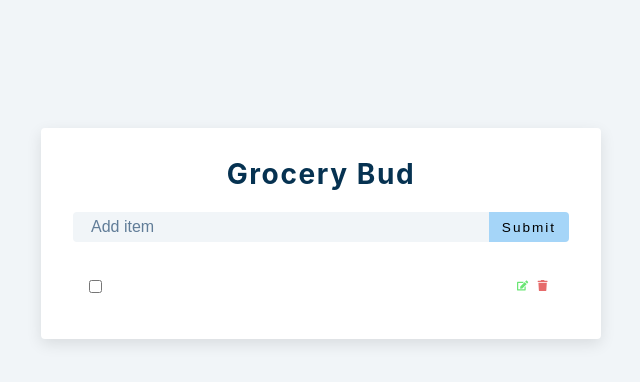
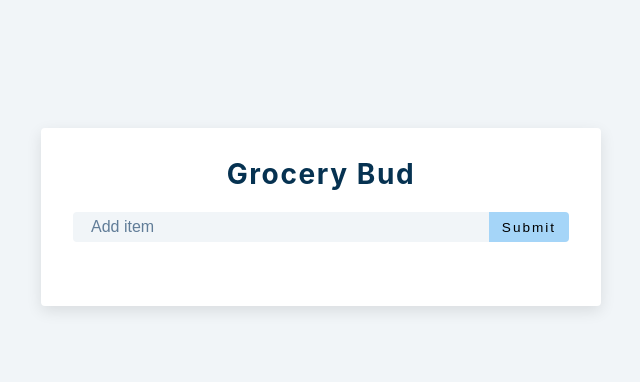
Before and after one commit to lilianlee0213/react-projects, a React (Create React App) app in the folder 10-grocery-bud/: page / in a window 1280 px wide. Shown: the top 382 px of the page, without its empty margins (319-959 px from the left). Built offline with nearby package versions, Linux system fonts and the light colour scheme; the HTML template or start-up script is replaced by a standard one.

Commit message:
show list with props

```diff
--- a/10-grocery-bud/src/App.js
+++ b/10-grocery-bud/src/App.js
@@ -35,7 +35,7 @@ function App() {
 				</div>
 			</form>
 			<div className="grocery-container">
-				<List />
+				<List list={list} />
 			</div>
 		</section>
 	);
--- a/10-grocery-bud/src/List.js
+++ b/10-grocery-bud/src/List.js
@@ -1,16 +1,18 @@
 import React from 'react';
 import {FaEdit, FaTrash} from 'react-icons/fa';
-const List = () => {
+const List = ({list}) => {
+	return list.map((item, index) => {
 		return (
-		<div className="grocery-item">
+			<div className="grocery-item" key={index}>
 				<input type="checkbox" className="check-box" />
-			<p className="title"></p>
+				<p className="title">{item}</p>
 				<div className="button-container">
 					<button className="edit-btn">{FaEdit()}</button>
 					<button className="delete-btn">{FaTrash()}</button>
 				</div>
 			</div>
 		);
+	});
 };
 
 export default List;
```
Lines whose indentation alone changed are shown as unchanged.
